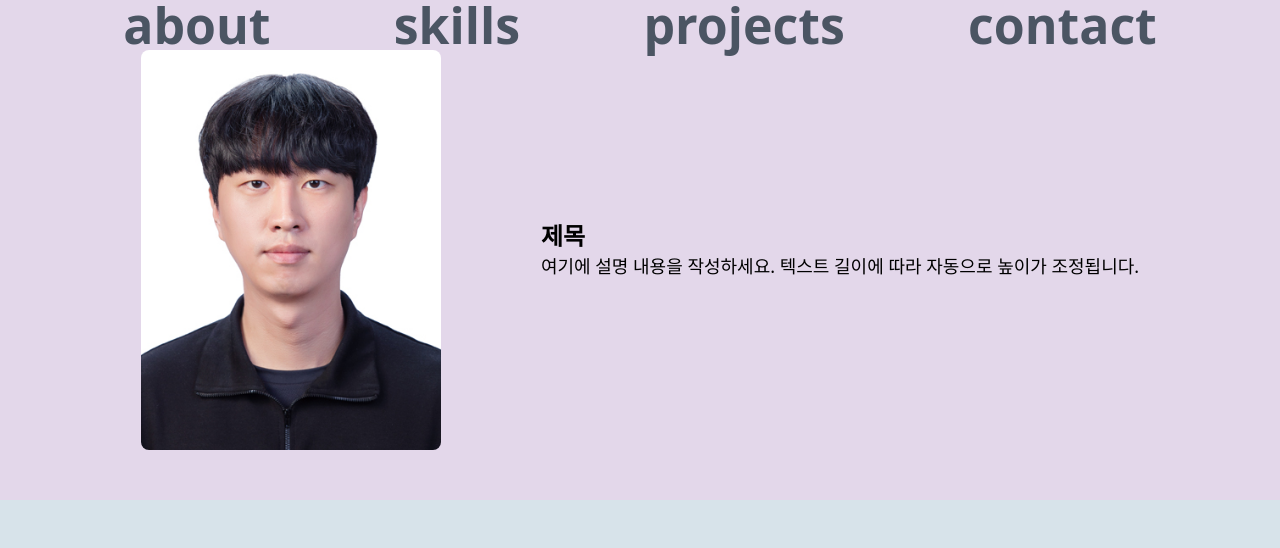
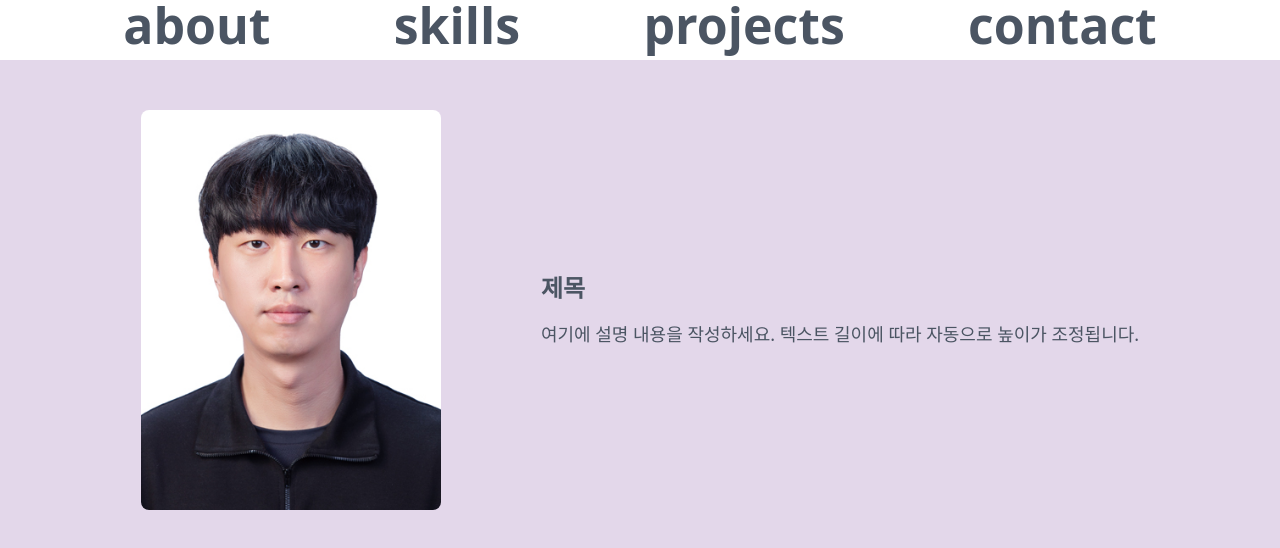
Before and after one commit to zermzerm/portFolio, a Next.js app: page / in a window 1280 px wide. Shown: the top 548 px of the page. Built offline with nearby package versions, Linux system fonts and the light colour scheme.

Commit message:
fix : global.css 수정

```diff
--- a/src/app/globals.css
+++ b/src/app/globals.css
@@ -1,14 +1,17 @@
 @import "tailwindcss";
 
-* {
-  box-sizing: border-box;
-  margin: 0;
-  padding: 0;
-}
+@layer base {
+  *,
+  *::before,
+  *::after {
+    margin: 0;
+    padding: 0;
+    box-sizing: border-box;
+  }
 
-html,
-body {
-  height: 100%;
+  body {
+    color: #4b5563;
+  }
 }
 
 /* 스크롤바 없애기 */
```
